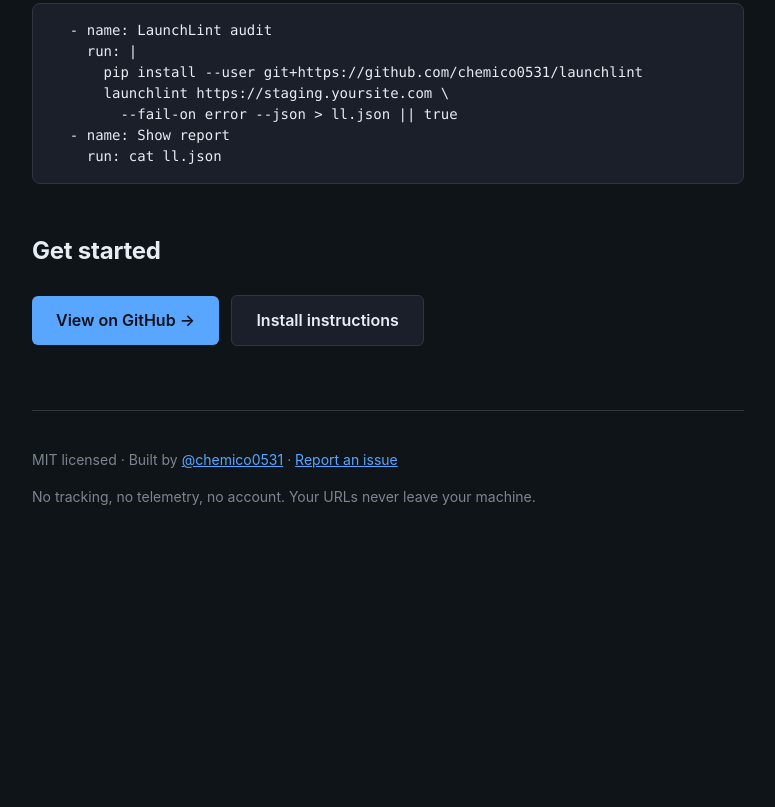
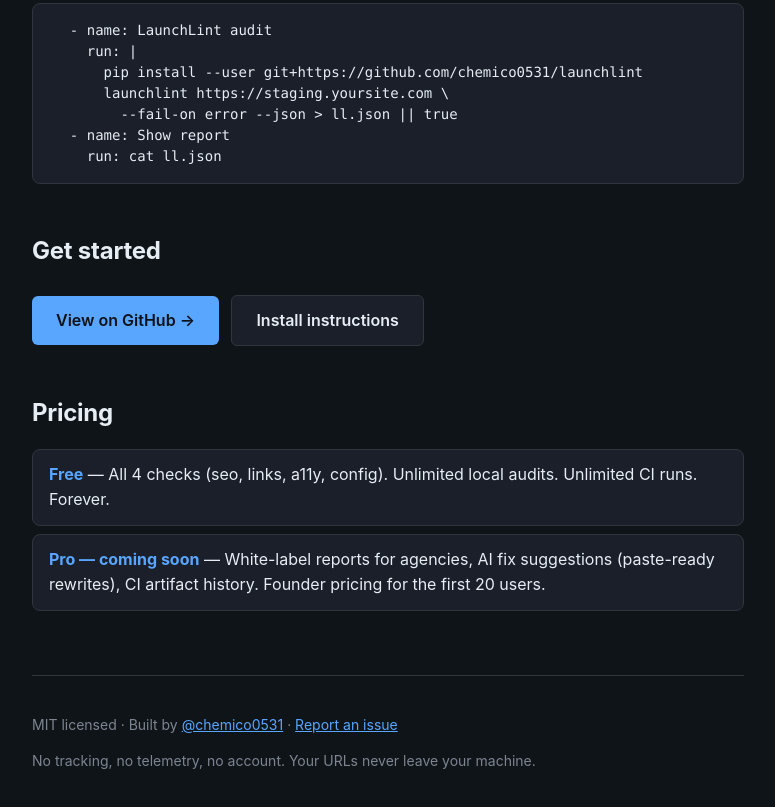
Before and after one commit to chemico0531/launchlint, a plain HTML site: page docs/index.html in a window 1280 px wide. Shown: the part 1648-2455 px from the top of the page, without its empty margins (252-1027 px from the left). Before the commit the page ends 2234 px from the top, so only its background shows below. Drawn offline with Linux system fonts and the light colour scheme.

Commit message:
[AUTO] Edit docs\index.html
时间: 2026-07-26 00:52:33
操作: Edit 工具执行后自动快照

改动摘要:
BEFORE:
<h2>Get started</h2>
  <a class='cta' href='https://github.com/chemico0531/launc...

AFTER:
<h2>Get started</h2>
  <a class='cta' href='https://github.com/chemico0531/launc...

---
此提交由 Claude Code Hook 自动生成，用于 AI 操作的可追溯回滚
回滚命令: git reset --hard <commit-hash>
单文件恢复: git checkout <commit-hash> -- docs\index.html

```diff
--- a/docs/index.html
+++ b/docs/index.html
@@ -205,6 +205,12 @@
   <a class="cta" href="https://github.com/chemico0531/launchlint">View on GitHub →</a>
   <a class="cta secondary" href="https://github.com/chemico0531/launchlint#install">Install instructions</a>
 
+  <h2>Pricing</h2>
+  <ul class="checks">
+    <li><strong>Free</strong> — All 4 checks (seo, links, a11y, config). Unlimited local audits. Unlimited CI runs. Forever.</li>
+    <li><strong>Pro — coming soon</strong> — White-label reports for agencies, AI fix suggestions (paste-ready rewrites), CI artifact history. Founder pricing for the first 20 users.</li>
+  </ul>
+
   <footer>
     <p>MIT licensed · Built by <a href="https://github.com/chemico0531" style="color:var(--accent);">@chemico0531</a> · <a href="https://github.com/chemico0531/launchlint/issues" style="color:var(--accent);">Report an issue</a></p>
     <p style="margin-top:8px;">No tracking, no telemetry, no account. Your URLs never leave your machine.</p>
```
